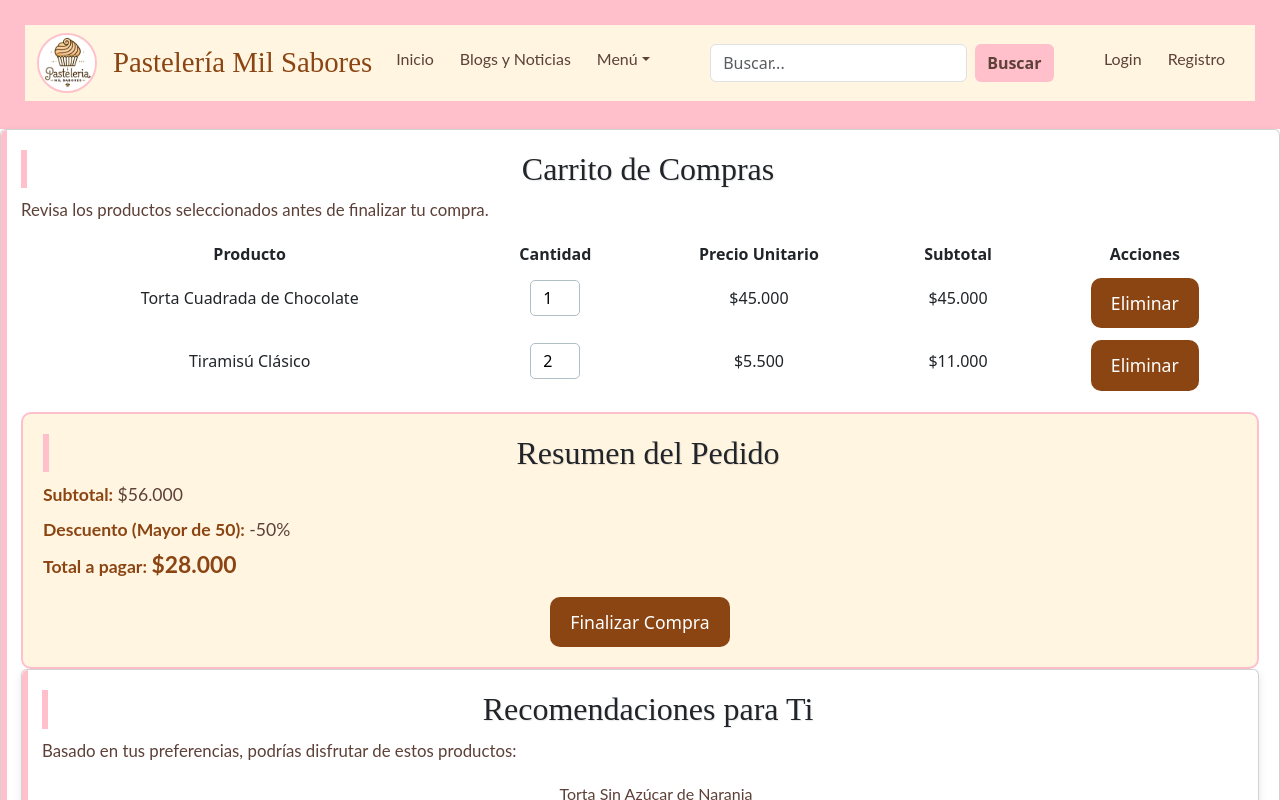
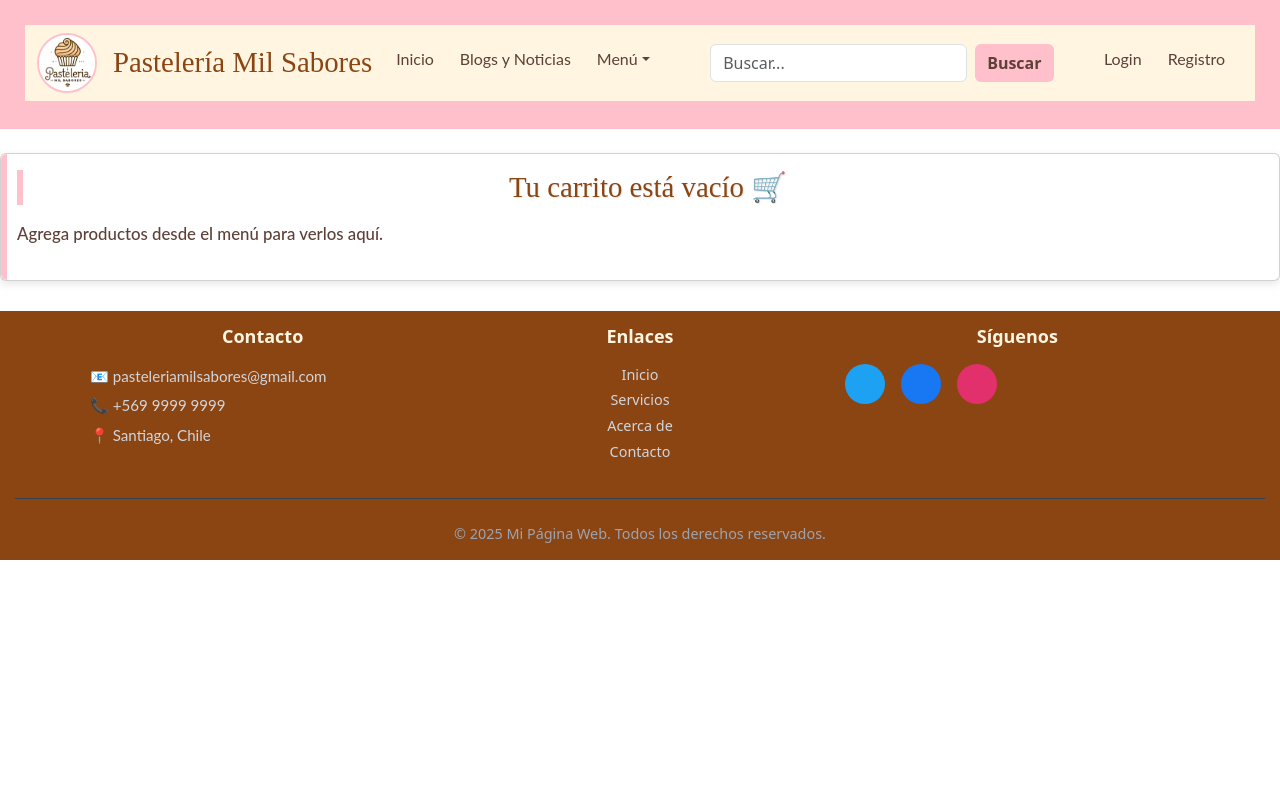
Before and after one commit to RayWolf-0/PasteleriaProyect, a React (Create React App) app: page /carrito in a window 1280 px wide. Shown: the top 800 px of the page. Built offline with nearby package versions, Linux system fonts and the light colour scheme.

Commit message:
se actualiza pagina de carrito e indice para que sean paginas funcionales, al hacer click en comprar en carrito, ahora te lleva a la pagina de pedidos y se agregan más categorias en el indice para mas variedad de compra

```diff
--- a/src/pages/carrito.jsx
+++ b/src/pages/carrito.jsx
@@ -1,13 +1,42 @@
 import { useCarrito } from "../auth/CarritoContext";
-import ColeccionCarrito from "../Components/ColeccionCarrito";
-export default function carrito() {
+import { useNavigate } from "react-router-dom";
+import { useState } from "react";
+
+export default function Carrito() {
+  const { carrito, eliminarProducto, vaciarCarrito } = useCarrito();
+  const [mostrarModal, setMostrarModal] = useState(false);
+  const navigate = useNavigate();
+
+  const calcularTotal = () =>
+    carrito.reduce((acc, item) => acc + item.precio * item.cantidad, 0);
+
+  const pagarPedido = () => {
+    if (carrito.length === 0) return;
+    setMostrarModal(true);
+    setTimeout(() => {
+      setMostrarModal(false);
+      vaciarCarrito();
+      navigate("/pedido");
+    }, 2000);
+  };
+
+  if (carrito.length === 0) {
+    return (
+      <main>
+        <div className="card p-3 text-center mt-4">
+          <h2 className="mi-texto">Tu carrito está vacío 🛒</h2>
+          <p>Agrega productos desde el menú para verlos aquí.</p>
+        </div>
+      </main>
+    );
+  }
+
   return (
     <main>
-      <div className="card">
+      <div className="card p-3">
         <h2>Carrito de Compras</h2>
-        <p>Revisa los productos seleccionados antes de finalizar tu compra.</p>
 
-        <table>
+        <table className="table">
           <thead>
             <tr>
               <th>Producto</th>
@@ -18,68 +47,61 @@ export default function carrito() {
             </tr>
           </thead>
           <tbody>
+            {carrito.map((item) => (
+              <tr key={item.id}>
+                <td>{item.titulo}</td>
+                <td>{item.cantidad}</td>
+                <td>${item.precio.toLocaleString("es-CL")}</td>
+                <td>${(item.precio * item.cantidad).toLocaleString("es-CL")}</td>
+                <td>
+                  <button
+                    className="boton-compra"
+                    onClick={() => eliminarProducto(item.id)}
+                  >
+                    Eliminar
+                  </button>
+                </td>
+              </tr>
+            ))}
+
             <tr>
-              <td>Torta Cuadrada de Chocolate</td>
-              <td>
-                <input
-                  type="number"
-                  defaultValue={1}
-                  min="1"
-                  className="cantidad"
-                ></input>
+              <td colSpan="3" className="text-end fw-bold">
+                Total:
               </td>
-              <td>$45.000</td>
-              <td>$45.000</td>
-              <td>
-                <button className="boton-compra">Eliminar</button>
+              <td className="fw-bold">
+                ${calcularTotal().toLocaleString("es-CL")}
               </td>
-            </tr>
-            <tr>
-              <td>Tiramisú Clásico</td>
-              <td>
-                <input
-                  type="number"
-                  defaultValue={2}
-                  min="1"
-                  className="cantidad"
-                ></input>
-              </td>
-              <td>$5.500</td>
-              <td>$11.000</td>
-              <td>
-                <button className="boton-compra">Eliminar</button>
-              </td>
+              <td></td>
             </tr>
           </tbody>
         </table>
 
-        <div className="resumen">
-          <h2>Resumen del Pedido</h2>
-          <p>
-            <strong>Subtotal:</strong> $56.000
-          </p>
-          <p>
-            <strong>Descuento (Mayor de 50):</strong> -50%
-          </p>
-          <p>
-            <strong>Total a pagar:</strong>{" "}
-            <span className="total">$28.000</span>
-          </p>
-          <button className="boton-compra">Finalizar Compra</button>
-        </div>
-
-        <div className="card">
-          <h2>Recomendaciones para Ti</h2>
-          <p>
-            Basado en tus preferencias, podrías disfrutar de estos productos:
-          </p>
-          <ul>
-            <li>Torta Sin Azúcar de Naranja</li>
-            <li>Torta Vegana de Chocolate</li>
-            <li>Galletas Veganas de Avena</li>
-          </ul>
+        <div className="resumen mt-3 text-center">
+          <button className="boton-compra me-2" onClick={vaciarCarrito}>
+            Vaciar carrito
+          </button>
+          <button className="boton-compra" onClick={pagarPedido}>
+            Pagar
+          </button>
         </div>
       </div>
+
+      {mostrarModal && (
+        <div
+          className="modal fade show"
+          style={{
+            display: "block",
+            backgroundColor: "rgba(0,0,0,0.5)",
+          }}
+        >
+          <div className="modal-dialog modal-dialog-centered">
+            <div className="modal-content text-center p-4">
+              <h4 className="mi-texto">Pedido en proceso 🚚</h4>
+              <p>Redirigiendo a la página de pedidos...</p>
+            </div>
+          </div>
+        </div>
+      )}
     </main>
   );
 }
--- a/src/pages/indice.jsx
+++ b/src/pages/indice.jsx
@@ -6,6 +6,9 @@ import pistacho from "../Assets/img/pistacho.jpg";
 import dulcechocolate from "../Assets/img/haz dulces de chocolate.jpg";
 import pchocolate from "../Assets/img/haz un pastel de chocolate.jpg";
 import limon from "../Assets/img/haz un pie de limon.jpg";
+import dufresas from "../Assets/img/haz dulces de fresa.jpg"
+import paletas from "../Assets/img/haz paletas de caramelo de colores.jpg"
+import pavellana from "../Assets/img/haz un pastel de avellanas.jpg"
 export default function Home() {
   const { agregarProducto } = useCarrito();
 
@@ -30,21 +33,21 @@ export default function Home() {
     },
     {
       id: 4,
-      titulo: "Bombones de chocolate 2",
+      titulo: "Dulces de Frutilla",
       precio: 1500,
-      imagen: dulcechocolate,
+      imagen: dufresas,
     },
     {
       id: 5,
-      titulo: "Pastel de chocolate 2",
-      precio: 20000,
-      imagen: pchocolate,
+      titulo: "Paletas de caramelo",
+      precio: 2000,
+      imagen: paletas,
     },
     {
       id: 6,
-      titulo: "Pie de Limón 2",
-      precio: 18000,
-      imagen: limon,
+      titulo: "Pastel de avellanas",
+      precio: 30000,
+      imagen: pavellana,
     },
   ];
 
@@ -55,7 +58,7 @@ export default function Home() {
         id="carouselExampleAutoplaying"
         className="carousel slide"
         data-bs-ride="carousel"
-        data-bs-interval="10"
+        data-bs-interval="1000"
       >
         <div className="carousel-inner">
           <div className="carousel-item active">
--- a/src/pages/pedido.jsx
+++ b/src/pages/pedido.jsx
@@ -1,43 +1,43 @@
-export default function pedido() {
+export default function Pedido() {
   return (
     <main>
-            <div class="container">
-
-                    <div class="card">
+      <div className="container">
+        <div className="card">
           <h2>Estado Actual de tu Pedido</h2>
           <p>Consulta aquí el progreso de tu pedido más reciente.</p>
 
-                            <div class="estado-pedido">
+          <div className="estado-pedido">
             <p><strong>ID Pedido:</strong> #004</p>
             <p><strong>Cliente:</strong> Ana Pérez</p>
             <p><strong>Producto:</strong> Torta Especial de Cumpleaños</p>
             <p><strong>Fecha de Pedido:</strong> 17 de octubre de 2025</p>
 
-                                <div class="progreso">
-                                    <div class="etapa completada">Preparando</div>
-                                    <div class="etapa completada">En Ruta</div>
-                                    <div class="etapa actual">Entregando</div>
-                                    <div class="etapa pendiente">Completado</div>
+            <div className="progreso">
+              <div className="etapa completada">Preparando</div>
+              <div className="etapa completada">En Ruta</div>
+              <div className="etapa actual">Entregando</div>
+              <div className="etapa pendiente">Completado</div>
             </div>
 
-                                <p class="mensaje-estado">
+            <p className="mensaje-estado">
               Tu pedido está <strong>en proceso de entrega</strong>.
               ¡Pronto podrás disfrutar tu torta personalizada!
             </p>
           </div>
-
         </div>
 
-                        <div class="card">
-
+        <div className="card">
           <h2>Historial de Pedidos Anteriores</h2>
           <table>
+            <thead>
               <tr>
                 <th>ID Pedido</th>
                 <th>Producto</th>
                 <th>Fecha</th>
                 <th>Estado</th>
               </tr>
+            </thead>
+            <tbody>
               <tr>
                 <td>#003</td>
                 <td>Torta Circular de Manjar</td>
@@ -56,9 +56,10 @@ export default function pedido() {
                 <td>25/09/2025</td>
                 <td>Completado ✅</td>
               </tr>
+            </tbody>
           </table>
         </div>
       </div>
     </main>
-            )
+  );
 }
```
Also changed, not shown: 2 other files (tests, documents, lock files or other folders). Lines whose indentation alone changed are shown as unchanged.
